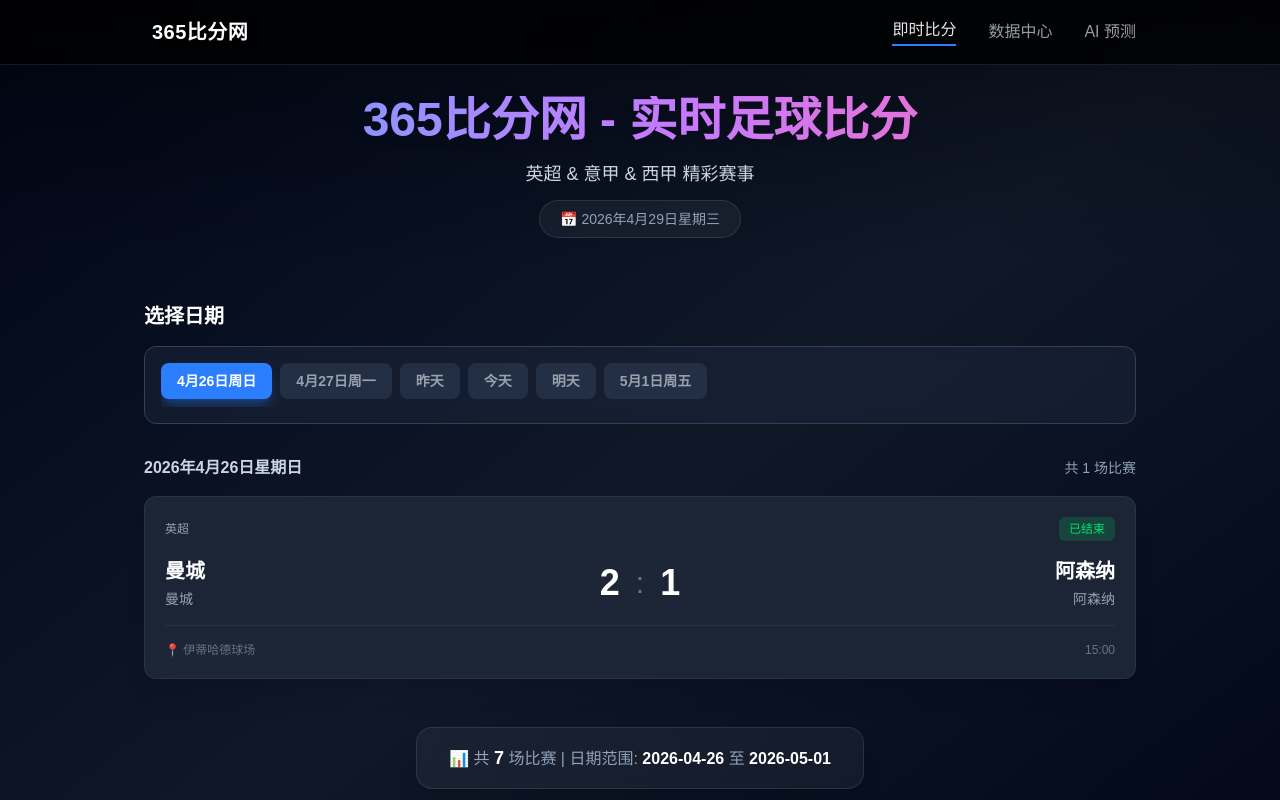
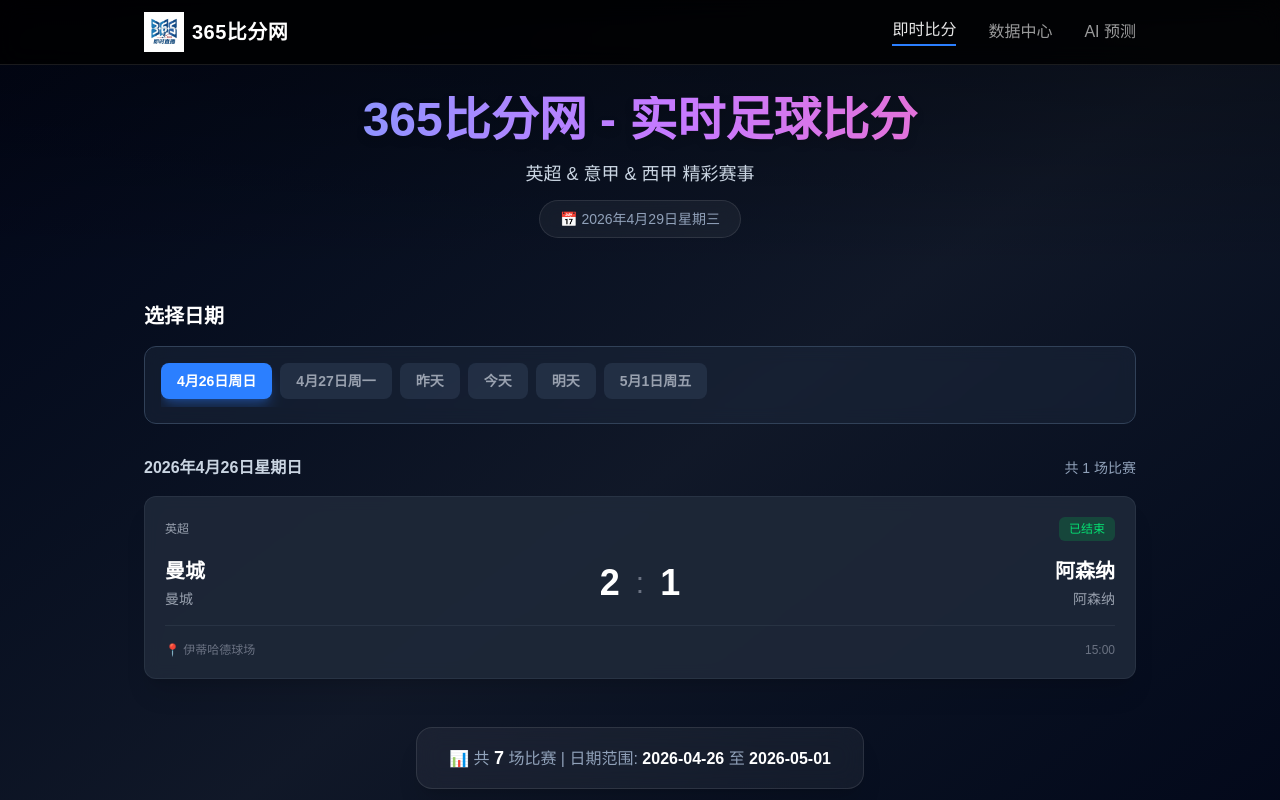
Before and after one commit to se7enseal/365score, a Next.js app: page / in a window 1280 px wide. Shown: the top 800 px of the page. Built offline with nearby package versions, Linux system fonts and the light colour scheme.

Commit message:
Update website logo in navbar

```diff
--- a/src/components/Navbar.tsx
+++ b/src/components/Navbar.tsx
@@ -10,7 +10,7 @@ export default function Navbar() {
       <div className="max-w-5xl mx-auto px-4">
         <div className="flex items-center justify-between h-16">
           <div className="flex items-center gap-2">
-            <span className="text-2xl"></span>
+            <img src="/logo.jpg" alt="365比分网" className="h-10 w-auto" />
             <span className="text-xl font-bold text-white tracking-wide">
               365比分网
             </span>
```
